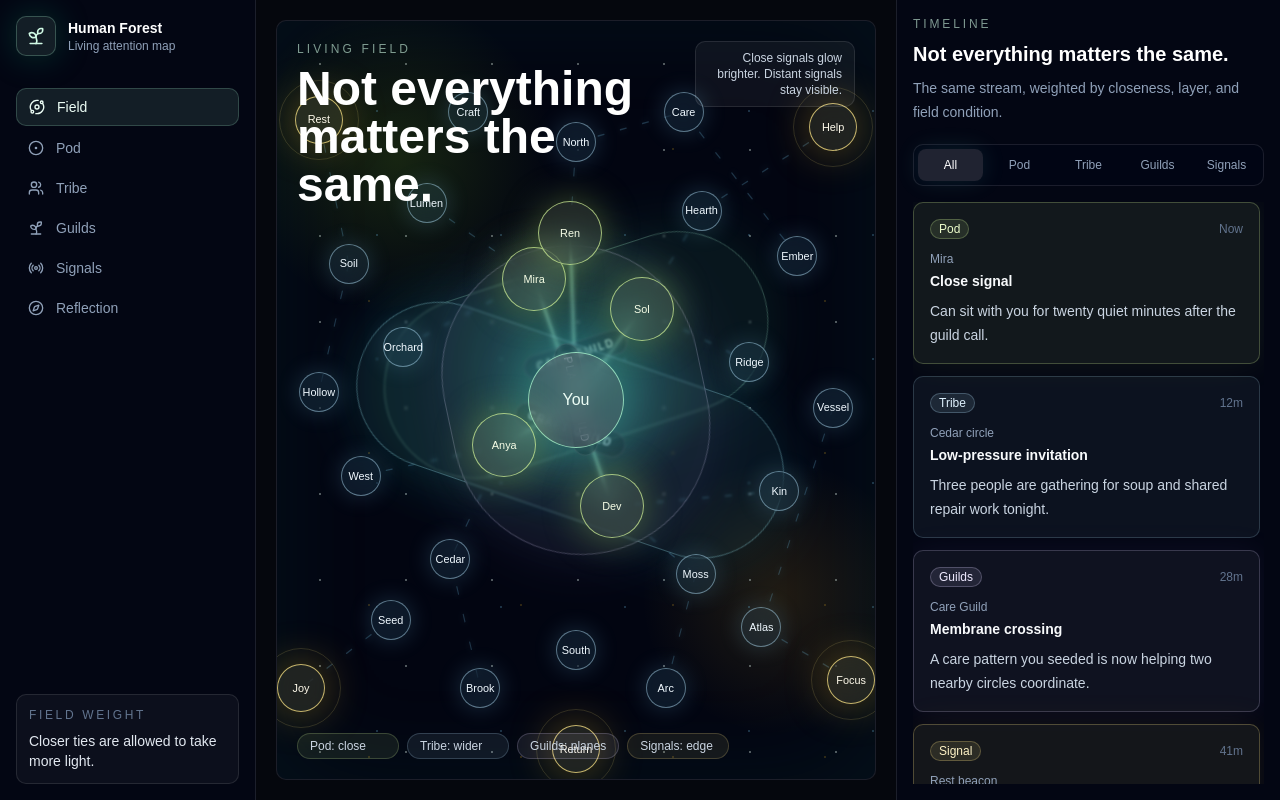
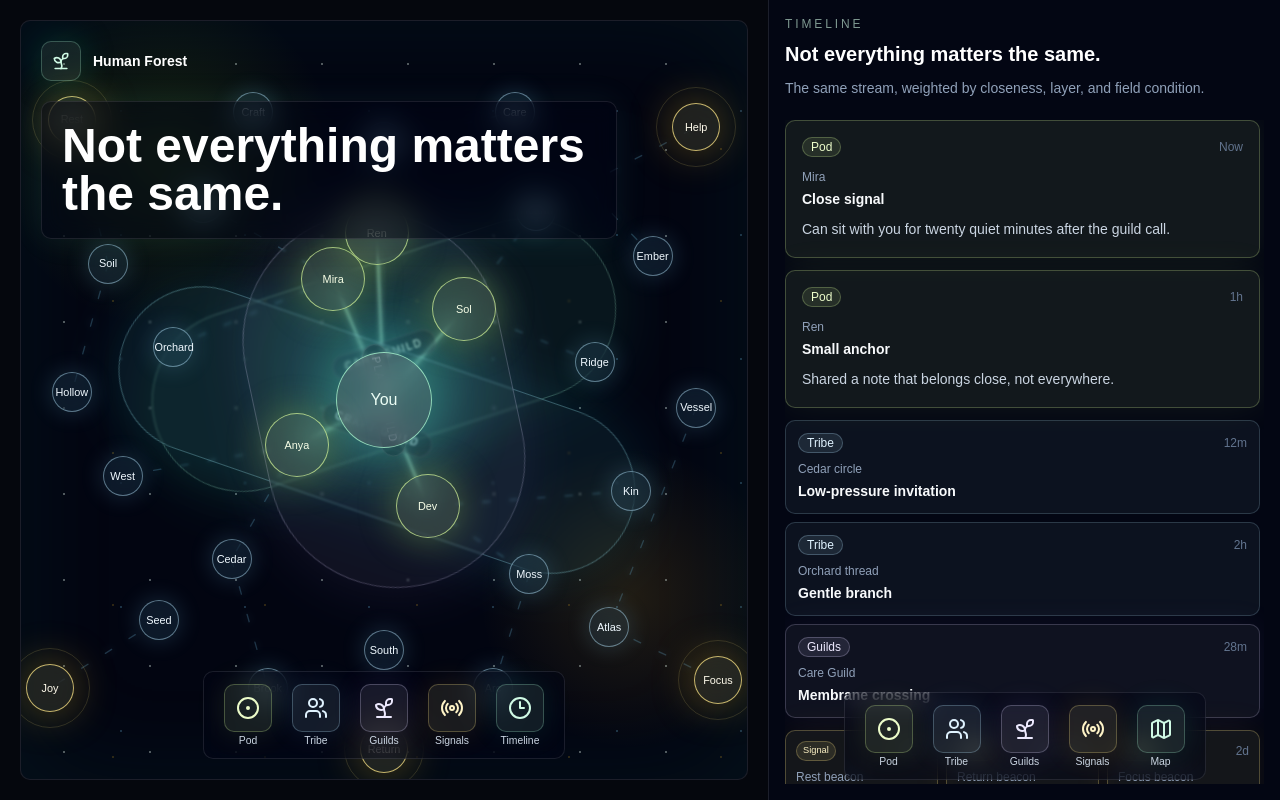
Before and after one commit to therapeuticCoder/human_forest, a React (Vite) app: page / in a window 1280 px wide. Built offline with nearby package versions, Linux system fonts and the light colour scheme.

Commit message:
finished mock up first take

```diff
--- a/src/components/human-forest/DashboardShell.tsx
+++ b/src/components/human-forest/DashboardShell.tsx
@@ -1,12 +1,10 @@
 import { RelationshipField } from "./RelationshipField";
-import { SidebarNav } from "./SidebarNav";
 import { TimelinePanel } from "./TimelinePanel";
 
 export function DashboardShell() {
   return (
     <main className="min-h-screen bg-[#05070d] text-slate-100 lg:h-screen lg:overflow-hidden">
-      <div className="grid min-h-screen grid-rows-[auto_minmax(38rem,1fr)_auto] lg:h-screen lg:grid-cols-[16rem_minmax(0,1fr)_24rem] lg:grid-rows-1">
-        <SidebarNav />
+      <div className="grid min-h-screen grid-rows-[minmax(38rem,1fr)_auto] lg:h-screen lg:grid-cols-[minmax(0,3fr)_minmax(22rem,2fr)] lg:grid-rows-1">
         <div className="min-h-[38rem] p-3 sm:p-5 lg:h-screen lg:min-h-0">
           <RelationshipField />
         </div>
--- /dev/null
+++ b/src/components/human-forest/FieldControlBar.tsx
@@ -0,0 +1,92 @@
+import {
+  CircleDot,
+  Clock3,
+  Map,
+  Radio,
+  Sprout,
+  Users,
+  type LucideIcon,
+} from "lucide-react";
+
+type ViewControl = "timeline" | "map";
+
+type FieldControlBarProps = {
+  viewControl: ViewControl;
+};
+
+type ControlItem = {
+  label: string;
+  icon: LucideIcon;
+  className: string;
+};
+
+const layerControls: ControlItem[] = [
+  {
+    label: "Pod",
+    icon: CircleDot,
+    className:
+      "border-lime-200/25 bg-lime-200/10 text-lime-100 shadow-[0_0_30px_rgba(190,242,100,0.12)]",
+  },
+  {
+    label: "Tribe",
+    icon: Users,
+    className:
+      "border-sky-200/25 bg-sky-200/10 text-sky-100 shadow-[0_0_30px_rgba(125,211,252,0.11)]",
+  },
+  {
+    label: "Guilds",
+    icon: Sprout,
+    className:
+      "border-violet-200/25 bg-violet-200/10 text-violet-100 shadow-[0_0_30px_rgba(167,139,250,0.11)]",
+  },
+  {
+    label: "Signals",
+    icon: Radio,
+    className:
+      "border-amber-200/25 bg-amber-200/10 text-amber-100 shadow-[0_0_30px_rgba(251,191,36,0.12)]",
+  },
+];
+
+const viewControls: Record<ViewControl, ControlItem> = {
+  timeline: {
+    label: "Timeline",
+    icon: Clock3,
+    className:
+      "border-emerald-200/25 bg-emerald-200/10 text-emerald-100 shadow-[0_0_30px_rgba(52,211,153,0.12)]",
+  },
+  map: {
+    label: "Map",
+    icon: Map,
+    className:
+      "border-emerald-200/25 bg-emerald-200/10 text-emerald-100 shadow-[0_0_30px_rgba(52,211,153,0.12)]",
+  },
+};
+
+export function FieldControlBar({ viewControl }: FieldControlBarProps) {
+  const controls = [...layerControls, viewControls[viewControl]];
+
+  return (
+    <div className="absolute bottom-5 left-1/2 z-30 flex -translate-x-1/2 items-end gap-3 rounded-lg border border-white/10 bg-slate-950/45 px-4 py-3 backdrop-blur-md">
+      {controls.map((control) => {
+        const Icon = control.icon;
+
+        return (
+          <button
+            key={control.label}
+            className="group grid min-w-14 place-items-center gap-1 text-center"
+            type="button"
+          >
+            <span
+              className={`grid h-12 w-12 place-items-center rounded-lg border transition group-hover:-translate-y-0.5 group-hover:bg-white/12 ${control.className}`}
+            >
+              <Icon aria-hidden="true" className="h-6 w-6" />
+            </span>
+            <span className="text-[0.65rem] font-medium leading-none text-slate-300">
+              {control.label}
+            </span>
+          </button>
+        );
+      })}
+    </div>
+  );
+}
--- a/src/components/human-forest/RelationshipField.tsx
+++ b/src/components/human-forest/RelationshipField.tsx
@@ -1,6 +1,9 @@
+import { Sprout } from "lucide-react";
+
 import { fieldConnections, fieldNodes, guildPlanes } from "@/data/humanForest";
 
 import { FieldNode } from "./FieldNode";
+import { FieldControlBar } from "./FieldControlBar";
 import { GuildPlane } from "./GuildPlane";
 
 const nodesById = new Map(fieldNodes.map((node) => [node.id, node]));
@@ -14,17 +17,17 @@ export function RelationshipField() {
       <div className="absolute inset-0 bg-[radial-gradient(circle_at_50%_45%,rgba(20,184,166,0.24),transparent_28%),radial-gradient(circle_at_20%_18%,rgba(132,204,22,0.16),transparent_20%),radial-gradient(circle_at_84%_76%,rgba(251,191,36,0.12),transparent_18%)]" />
       <div className="human-forest-stars absolute inset-0 opacity-65" />
 
-      <div className="relative z-30 flex items-start justify-between gap-4">
-        <div>
-          <p className="text-xs uppercase tracking-[0.26em] text-emerald-100/60">
-            Living field
-          </p>
-          <h1 className="mt-2 max-w-xl text-3xl font-semibold text-white sm:text-5xl">
+      <div className="relative z-30">
+        <div className="flex items-center gap-3">
+          <div className="grid h-10 w-10 place-items-center rounded-lg border border-emerald-200/25 bg-emerald-200/10 text-emerald-100 shadow-[0_0_34px_rgba(16,185,129,0.25)]">
+            <Sprout aria-hidden="true" className="h-5 w-5" />
+          </div>
+          <p className="text-sm font-semibold text-white">Human Forest</p>
+        </div>
+        <div className="mt-5 w-full max-w-xl rounded-lg border border-white/10 bg-slate-950/45 p-5 shadow-[0_0_34px_rgba(94,234,212,0.08)] backdrop-blur-md">
+          <h1 className="text-3xl font-semibold text-white sm:text-5xl">
             Not everything matters the same.
           </h1>
-        </div>
-        <div className="hidden max-w-40 rounded-lg border border-white/10 bg-white/5 px-3 py-2 text-right text-xs text-slate-300 md:block">
-          Close signals glow brighter. Distant signals stay visible.
         </div>
       </div>
 
@@ -83,20 +86,7 @@ export function RelationshipField() {
         <FieldNode key={node.id} node={node} />
       ))}
 
-      <div className="absolute bottom-5 left-5 z-30 grid grid-cols-2 gap-2 text-xs text-slate-300 sm:grid-cols-4">
-        <span className="rounded-full border border-lime-200/20 bg-lime-200/8 px-3 py-1">
-          Pod: close
-        </span>
-        <span className="rounded-full border border-sky-200/20 bg-sky-200/8 px-3 py-1">
-          Tribe: wider
-        </span>
-        <span className="rounded-full border border-violet-200/20 bg-violet-200/8 px-3 py-1">
-          Guilds: planes
-        </span>
-        <span className="rounded-full border border-amber-200/20 bg-amber-200/8 px-3 py-1">
-          Signals: edge
-        </span>
-      </div>
+      <FieldControlBar viewControl="timeline" />
     </section>
   );
 }
--- a/src/components/human-forest/SidebarNav.tsx
+++ /dev/null
@@ -1,54 +0,0 @@
-import { CircleDot, Compass, Orbit, Radio, Sprout, Users } from "lucide-react";
-
-import { navItems } from "@/data/humanForest";
-
-const icons = [Orbit, CircleDot, Users, Sprout, Radio, Compass];
-
-export function SidebarNav() {
-  return (
-    <aside className="flex min-h-0 flex-col justify-between border-b border-white/10 bg-slate-950/55 p-4 lg:border-b-0 lg:border-r">
-      <div>
-        <div className="flex items-center gap-3">
-          <div className="grid h-10 w-10 place-items-center rounded-lg border border-emerald-200/25 bg-emerald-200/10 text-emerald-100 shadow-[0_0_34px_rgba(16,185,129,0.25)]">
-            <Sprout aria-hidden="true" className="h-5 w-5" />
-          </div>
-          <div>
-            <p className="text-sm font-semibold text-white">Human Forest</p>
-            <p className="text-xs text-slate-400">Living attention map</p>
-          </div>
-        </div>
-
-        <nav aria-label="Primary navigation" className="mt-8 grid gap-1">
-          {navItems.map((item, index) => {
-            const Icon = icons[index] ?? CircleDot;
-            const isActive = index === 0;
-
-            return (
-              <button
-                key={item}
-                className={`flex items-center gap-3 rounded-lg px-3 py-2 text-left text-sm transition ${
-                  isActive
-                    ? "border border-emerald-200/20 bg-emerald-200/10 text-emerald-50"
-                    : "text-slate-400 hover:bg-white/5 hover:text-slate-100"
-                }`}
-                type="button"
-              >
-                <Icon aria-hidden="true" className="h-4 w-4" />
-                {item}
-              </button>
-            );
-          })}
-        </nav>
-      </div>
-
-      <div className="mt-8 rounded-lg border border-white/10 bg-white/[0.04] p-3">
-        <p className="text-xs uppercase tracking-[0.22em] text-slate-500">
-          Field weight
-        </p>
-        <p className="mt-2 text-sm text-slate-200">
-          Closer ties are allowed to take more light.
-        </p>
-      </div>
-    </aside>
-  );
-}
--- a/src/components/human-forest/TimelineCard.tsx
+++ b/src/components/human-forest/TimelineCard.tsx
@@ -4,6 +4,7 @@ import type { TimelinePost } from "@/types/humanForest";
 
 type TimelineCardProps = {
   post: TimelinePost;
+  size?: "full" | "compact" | "mini";
 };
 
 const cardClasses: Record<TimelinePost["layer"], string> = {
@@ -22,24 +23,43 @@ const badgeClasses: Record<TimelinePost["layer"], string> = {
   signal: "border-amber-200/25 bg-amber-200/10 text-amber-100",
 };
 
-export function TimelineCard({ post }: TimelineCardProps) {
+export function TimelineCard({ post, size = "full" }: TimelineCardProps) {
   return (
-    <article className={cn("rounded-lg border p-4", cardClasses[post.layer])}>
+    <article
+      className={cn(
+        "rounded-lg border",
+        size === "full" && "p-4",
+        size === "compact" && "p-3",
+        size === "mini" && "p-2.5",
+        cardClasses[post.layer],
+      )}
+    >
       <div className="flex items-center justify-between gap-3">
         <Badge
-          className={cn("capitalize", badgeClasses[post.layer])}
+          className={cn(
+            "capitalize",
+            size === "mini" && "px-1.5 py-0 text-[0.58rem]",
+            badgeClasses[post.layer],
+          )}
           variant="outline"
         >
           {post.layer === "guild" ? "Guilds" : post.layer}
         </Badge>
         <span className="text-xs text-slate-500">{post.time}</span>
       </div>
-      <div className="mt-3">
-        <p className="text-xs text-slate-400">{post.source}</p>
-        <h2 className="mt-1 text-sm font-semibold text-slate-50">
+      <div className={cn(size === "full" ? "mt-3" : "mt-2")}>
+        <p className="truncate text-xs text-slate-400">{post.source}</p>
+        <h2
+          className={cn(
+            "mt-1 font-semibold text-slate-50",
+            size === "mini" ? "text-xs leading-4" : "text-sm",
+          )}
+        >
           {post.title}
         </h2>
-        <p className="mt-2 text-sm leading-6 text-slate-300">{post.body}</p>
+        {size === "full" ? (
+          <p className="mt-2 text-sm leading-6 text-slate-300">{post.body}</p>
+        ) : null}
       </div>
     </article>
   );
--- a/src/components/human-forest/TimelinePanel.tsx
+++ b/src/components/human-forest/TimelinePanel.tsx
@@ -1,24 +1,24 @@
-import { useMemo, useState } from "react";
+import { timelinePosts } from "@/data/humanForest";
 
-import { timelinePosts } from "@/data/humanForest";
-import type { TimelineFilter } from "@/types/humanForest";
-
+import { FieldControlBar } from "./FieldControlBar";
 import { TimelineCard } from "./TimelineCard";
-import { TimelineTabs } from "./TimelineTabs";
 
 export function TimelinePanel() {
-  const [activeFilter, setActiveFilter] = useState<TimelineFilter>("all");
-
-  const visiblePosts = useMemo(() => {
-    if (activeFilter === "all") {
-      return timelinePosts;
-    }
-
-    return timelinePosts.filter((post) => post.layer === activeFilter);
-  }, [activeFilter]);
+  const podPosts = timelinePosts
+    .filter((post) => post.layer === "pod")
+    .slice(0, 2);
+  const tribePosts = timelinePosts
+    .filter((post) => post.layer === "tribe")
+    .slice(0, 2);
+  const guildPosts = timelinePosts
+    .filter((post) => post.layer === "guild")
+    .slice(0, 1);
+  const signalPosts = timelinePosts
+    .filter((post) => post.layer === "signal")
+    .slice(0, 3);
 
   return (
-    <aside className="flex min-h-0 flex-col border-t border-white/10 bg-slate-950/55 p-4 lg:h-screen lg:border-l lg:border-t-0">
+    <aside className="relative flex min-h-0 flex-col overflow-hidden border-t border-white/10 bg-slate-950/55 p-4 lg:h-screen lg:border-l lg:border-t-0">
       <div>
         <p className="text-xs uppercase tracking-[0.24em] text-emerald-100/60">
           Timeline
@@ -31,18 +31,25 @@ export function TimelinePanel() {
         </p>
       </div>
 
-      <div className="mt-5">
-        <TimelineTabs
-          activeFilter={activeFilter}
-          onFilterChange={setActiveFilter}
-        />
+      <div className="mt-5 grid gap-3 overflow-y-auto pb-28 pr-1 lg:min-h-0 lg:flex-1">
+        {podPosts.map((post) => (
+          <TimelineCard key={post.id} post={post} />
+        ))}
+
+        <div className="grid gap-2">
+          {[...tribePosts, ...guildPosts].map((post) => (
+            <TimelineCard key={post.id} post={post} size="compact" />
+          ))}
+        </div>
+
+        <div className="grid grid-cols-3 gap-2">
+          {signalPosts.map((post) => (
+            <TimelineCard key={post.id} post={post} size="mini" />
+          ))}
+        </div>
       </div>
 
-      <div className="mt-4 grid gap-3 overflow-y-auto pr-1 lg:min-h-0 lg:flex-1">
-        {visiblePosts.map((post) => (
-          <TimelineCard key={post.id} post={post} />
-        ))}
-      </div>
+      <FieldControlBar viewControl="map" />
     </aside>
   );
 }
--- a/src/components/human-forest/TimelineTabs.tsx
+++ /dev/null
@@ -1,48 +0,0 @@
-import type { TimelineFilter } from "@/types/humanForest";
-
-type TimelineTabsProps = {
-  activeFilter: TimelineFilter;
-  onFilterChange: (filter: TimelineFilter) => void;
-};
-
-const filters: { label: string; value: TimelineFilter }[] = [
-  { label: "All", value: "all" },
-  { label: "Pod", value: "pod" },
-  { label: "Tribe", value: "tribe" },
-  { label: "Guilds", value: "guild" },
-  { label: "Signals", value: "signal" },
-];
-
-export function TimelineTabs({
-  activeFilter,
-  onFilterChange,
-}: TimelineTabsProps) {
-  return (
-    <div
-      aria-label="Timeline filters"
-      className="grid grid-cols-5 gap-1 rounded-lg border border-white/10 bg-slate-950/45 p-1"
-      role="tablist"
-    >
-      {filters.map((filter) => {
-        const isActive = activeFilter === filter.value;
-
-        return (
-          <button
-            key={filter.value}
-            aria-selected={isActive}
-            className={`rounded-md px-2 py-2 text-xs font-medium transition ${
-              isActive
-                ? "bg-white/12 text-white shadow-[0_0_24px_rgba(94,234,212,0.12)]"
-                : "text-slate-400 hover:bg-white/6 hover:text-slate-100"
-            }`}
-            onClick={() => onFilterChange(filter.value)}
-            role="tab"
-            type="button"
-          >
-            {filter.label}
-          </button>
-        );
-      })}
-    </div>
-  );
-}
--- a/src/data/humanForest.ts
+++ b/src/data/humanForest.ts
@@ -4,15 +4,6 @@ import type {
   GuildPlane,
   TimelinePost,
 } from "@/types/humanForest";
-
-export const navItems = [
-  "Field",
-  "Pod",
-  "Tribe",
-  "Guilds",
-  "Signals",
-  "Reflection",
-];
 
 export const fieldNodes: FieldNode[] = [
   { id: "you", label: "You", layer: "you", x: 50, y: 50 },
@@ -151,6 +142,14 @@ export const timelinePosts: TimelinePost[] = [
     body: "Shared a note that belongs close, not everywhere.",
   },
   {
+    id: "p3",
+    layer: "pod",
+    source: "Sol",
+    time: "1h",
+    title: "Immediate care",
+    body: "Made space for one practical need before the wider field asks for more.",
+  },
+  {
     id: "t2",
     layer: "tribe",
     source: "Orchard thread",
@@ -174,4 +173,12 @@ export const timelinePosts: TimelinePost[] = [
     title: "Re-entry",
     body: "One old thread is becoming relevant again, but it does not need urgency.",
   },
+  {
+    id: "s3",
+    layer: "signal",
+    source: "Focus beacon",
+    time: "2d",
+    title: "Narrow beam",
+    body: "One thing is asking for attention, not the whole forest.",
+  },
 ];
--- a/src/types/humanForest.ts
+++ b/src/types/humanForest.ts
@@ -1,6 +1,4 @@
 export type FieldLayer = "you" | "pod" | "tribe" | "guild" | "signal";
-
-export type TimelineFilter = "all" | "pod" | "tribe" | "guild" | "signal";
 
 export type FieldNode = {
   id: string;
```
Also changed, not shown: 1 other file (tests, documents, lock files or other folders).
